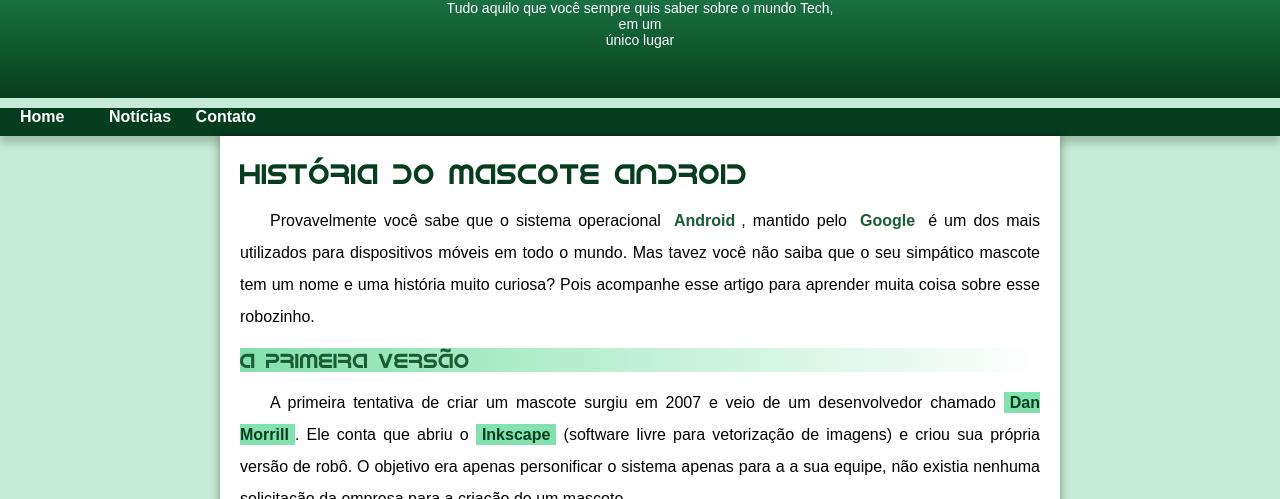
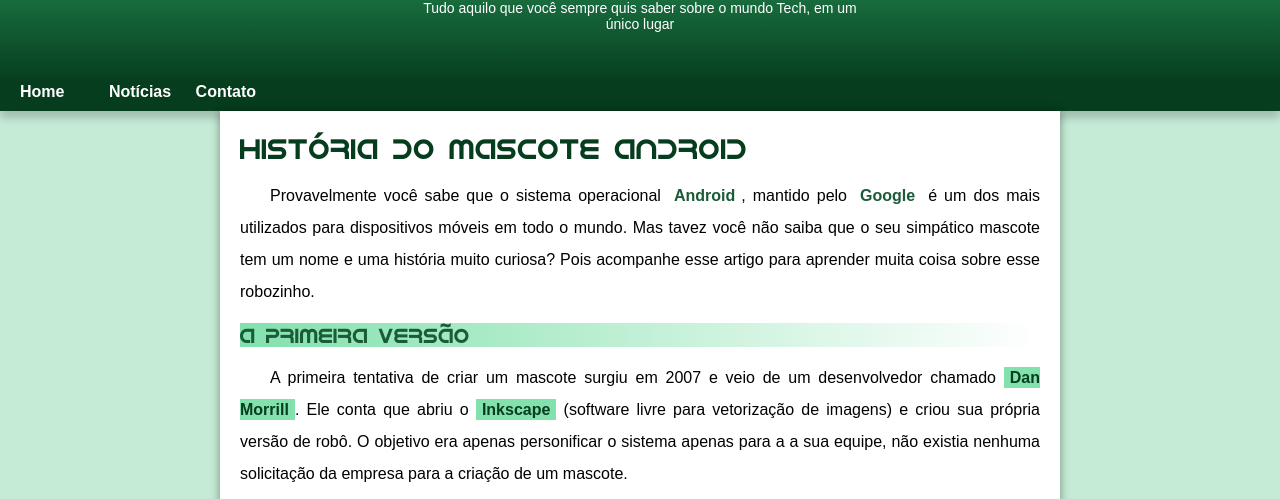
Before and after one commit to ilansilva7/projeto-android, a plain HTML site: page index.html in a window 1280 px wide. Shown: the part 107-606 px from the top of the page. Drawn offline with Linux system fonts and the light colour scheme.

Commit message:
Update style.css

```diff
--- a/estilo/style.css
+++ b/estilo/style.css
@@ -46,7 +46,7 @@
     font-weight: normal;
 }
 
-header p{
+header > p{
     /* Configuração de fonte pontual no código HTML*/
     color: white;
     text-decoration: none;
```
